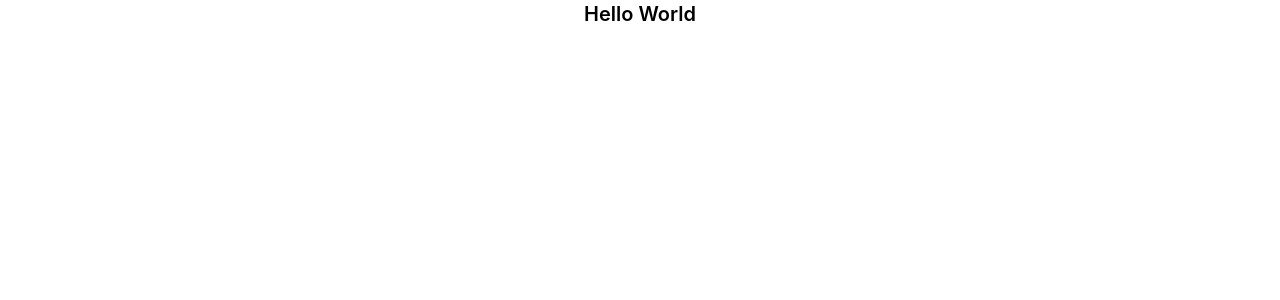
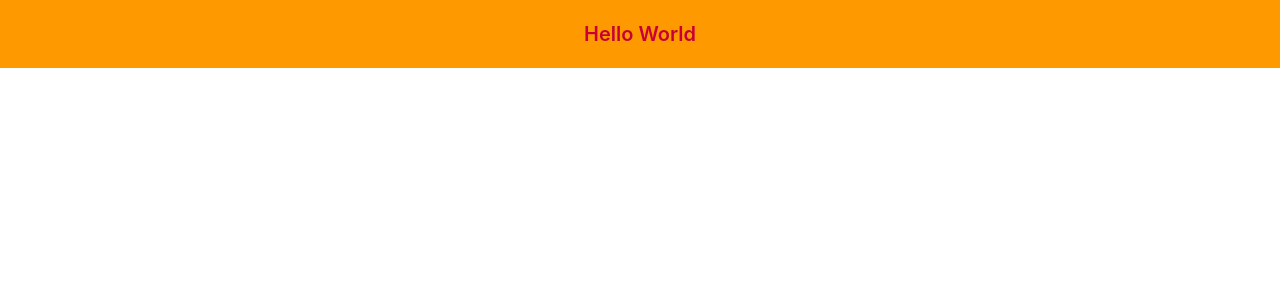
Before and after one commit to Ghufran-Luqman/React-Projects, a React (Vite) app in the folder tailwindpractice/: page / in a window 1280 px wide. Shown: the top 300 px of the page. Built offline with nearby package versions, Linux system fonts and the light colour scheme.

Commit message:
Some basic styling

```diff
--- a/tailwindpractice/src/App.jsx
+++ b/tailwindpractice/src/App.jsx
@@ -1,7 +1,12 @@
 function App() {
   return (
     <div>
-      <p className="text-xl font-semibold text-center">Hello World</p>
+
+      <div className="bg-amber-500 p-5">
+        <p className="text-xl font-semibold text-center text-rose-700">
+          Hello World
+         </p>
+      </div>
     </div>
   );
 }
```
